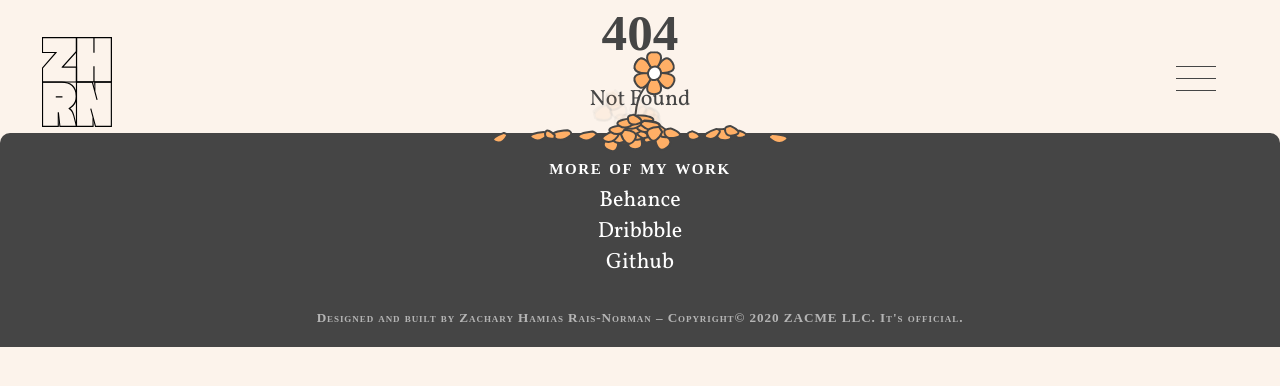
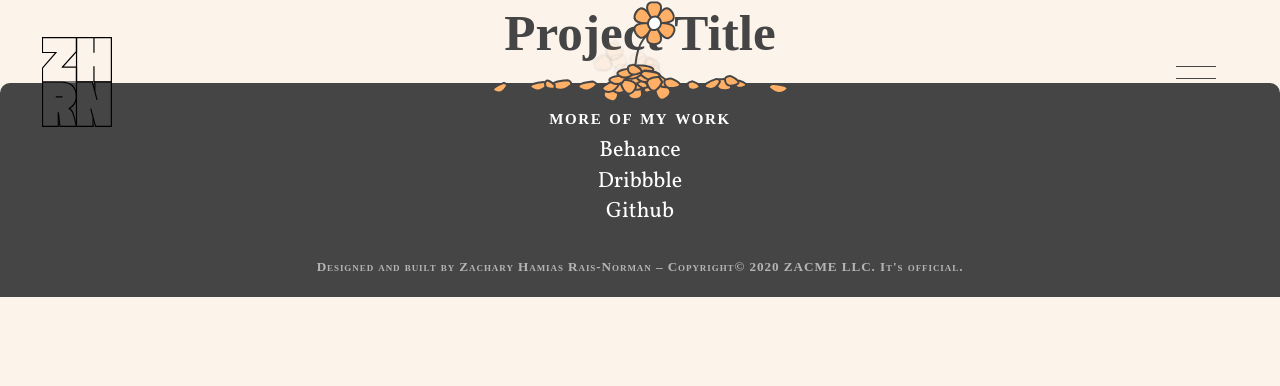
Before and after one commit to zaharano/zacme.ink-23, a SvelteKit app: page /projects/1 in a window 1280 px wide. Before the commit this address had no page. Shown: the top 386 px of the page. Built offline with nearby package versions, Linux system fonts and the light colour scheme; a web font is replaced by a local one.

Commit message:
project page placeholder

```diff
--- /dev/null
+++ b/src/routes/projects/[slug]/+page.svelte
@@ -0,0 +1,6 @@
+<script>
+</script>
+
+<main>
+	<h1>Project Title</h1>
+</main>
```
